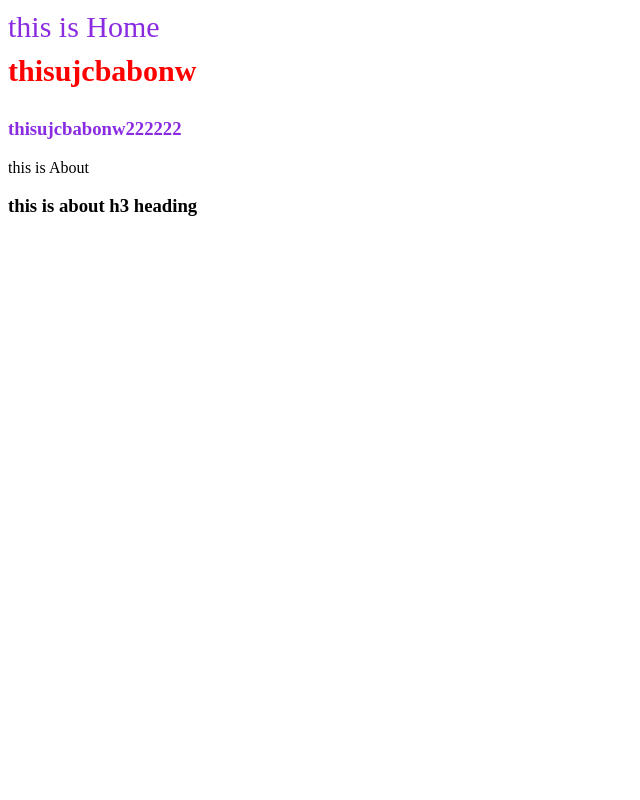
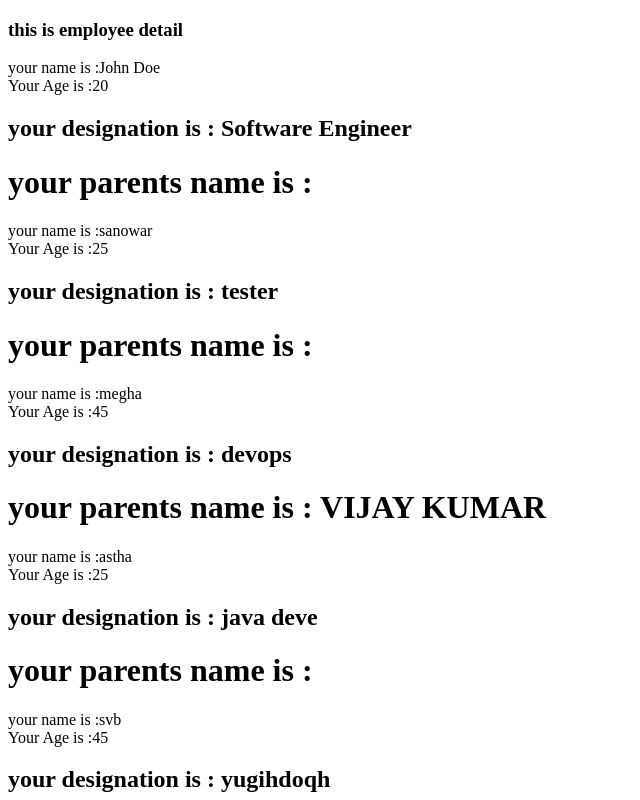
Before and after one commit to Sanowar72/react-teaching2, a React (Vite) app: page / in a window 1280 px wide. Shown: the top 800 px of the page, without its empty margins (0-640 px from the left). Built offline with nearby package versions, Linux system fonts and the light colour scheme.

Commit message:
dynamic component with optional chaining

```diff
--- a/src/App.jsx
+++ b/src/App.jsx
@@ -1,13 +1,13 @@
 import React from "react";
 import Home from "./components/home/Home";
 import About from "./components/about/About";
+import YourInfo from "./components/info/YourInfo";
 
 const App = () => {
   return (
     <>
       {/* <h4>hello</h4> */}
       <Home />
-      <About />
     </>
   );
 };
--- a/src/components/about/About.jsx
+++ b/src/components/about/About.jsx
@@ -1,10 +1,11 @@
 import React from "react";
+import Carrers from "../carrers/Carrers";
 
 const About = () => {
   return (
     <>
-      <div className="heading">this is About</div>
       <h3>this is about h3 heading</h3>
+      <Carrers />
     </>
   );
 };
--- a/src/components/home/Home.jsx
+++ b/src/components/home/Home.jsx
@@ -1,14 +1,84 @@
 import React from "react";
 import homeStyles from "./Home.module.css";
+import About from "../about/About";
+import YourInfo from "../info/YourInfo";
 const Home = () => {
+  const employeeDetail = [
+    {
+      name: "John Doe",
+      title: "Software Engineer",
+      age: 20,
+      parentsName: {
+        momName: "shanggyoj",
+      },
+    },
+    {
+      name: "sanowar",
+      title: "tester",
+      age: 25,
+    },
+    {
+      name: "megha",
+      title: "devops",
+      age: 45,
+      parentsName: {
+        dadName: "vijay kumar",
+        momName: "nh pta",
+      },
+    },
+    { name: "astha", title: "java deve", age: 25 },
+    {
+      name: "svb",
+      age: 45,
+      title: "yugihdoqh",
+      parentsName: {
+        dadName: "76y808677",
+        momName: "6ty98uy",
+      },
+    },
+    {
+      name: "svb",
+      age: 45,
+      title: "yugihdoqh",
+      parentsName: {
+        dadName: "76y808677",
+        momName: "6ty98uy",
+      },
+    },
+    {
+      name: "svb",
+      age: 45,
+      title: "yugihdoqh",
+      parentsName: {
+        dadName: "76y808677",
+        momName: "6ty98uy",
+      },
+    },
+    {
+      name: "svb",
+      age: 45,
+      title: "yugihdoqh",
+      parentsName: {
+        dadName: "76y808677",
+        momName: "6ty98uy",
+      },
+    },
+  ];
   return (
     <>
-      <div className={`${homeStyles.heading} ${homeStyles.heading2}`}>
-        this is Home
-      </div>
-
-      <h3 className={homeStyles.heading}>thisujcbabonw</h3>
-      <h3 className={homeStyles.heading2}> thisujcbabonw222222</h3>
+      <h3>this is employee detail</h3>
+      {employeeDetail.map((ele, index) => {
+        const { name, title, age, parentsName } = ele;
+        return (
+          <YourInfo
+            name={name}
+            age={age}
+            title={title}
+            key={index}
+            parentsName={parentsName}
+          />
+        );
+      })}
     </>
   );
 };
--- /dev/null
+++ b/src/components/info/YourInfo.jsx
@@ -0,0 +1,13 @@
+import React from "react";
+const YourInfo = ({ name, age, title, parentsName }) => {
+  return (
+    <>
+      <div>your name is :{name}</div>
+      <div>Your Age is :{age}</div>
+      <h2>your designation is : {title}</h2>
+      <h1>your parents name is : {parentsName?.dadName?.toUpperCase()}</h1>
+    </>
+  );
+};
+
+export default YourInfo;
```
